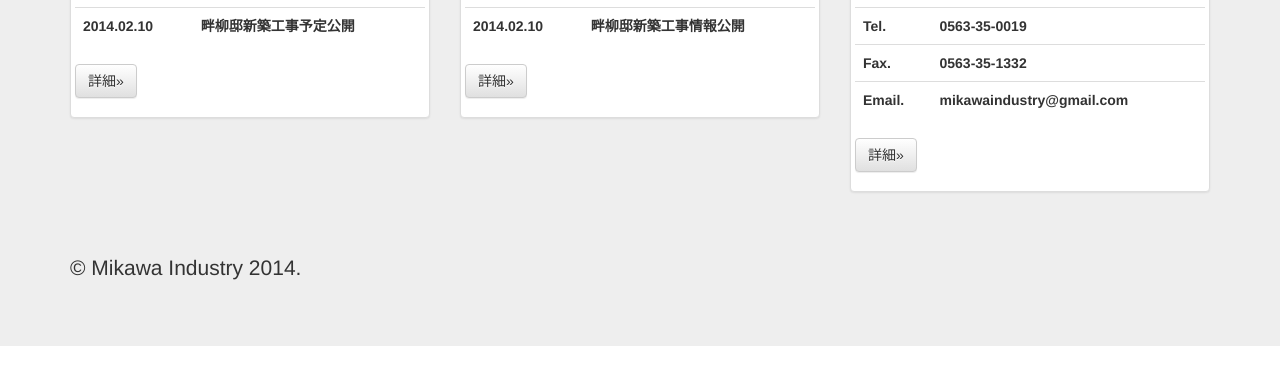
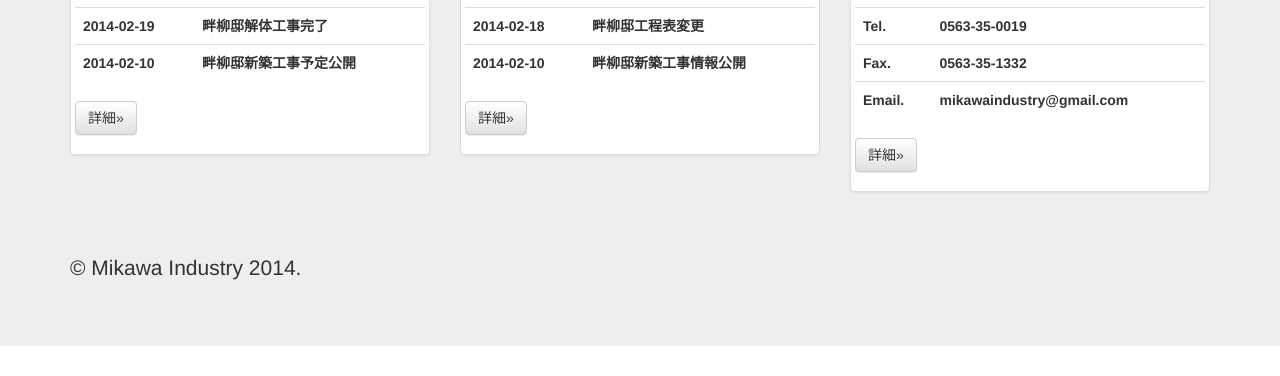
Before and after one commit to yuya1990/yuya1990.github.io, a plain HTML site: page mikawaindustry/index.html in a window 1280 px wide. Shown: the part 470-846 px from the top of the page. Drawn offline with nearby package versions, Linux system fonts and the light colour scheme.

Commit message:
MICISS Beta
20-Feb-2014
Top page update

```diff
--- a/mikawaindustry/index.html
+++ b/mikawaindustry/index.html
@@ -66,7 +66,11 @@
                         <h2>工事予定</h2>
                         <table class="table">
                             <tr>
-                                <th>2014.02.10</th>
+                                <th>2014-02-19</th>
+                                <th>畔柳邸解体工事完了</th>
+                            </tr>
+                            <tr>
+                                <th>2014-02-10</th>
                                 <th>畔柳邸新築工事予定公開</th>
                             </tr>
                         </table>
@@ -80,7 +84,11 @@
                         <h2>工事情報</h2>
                         <table class="table">
                             <tr>
-                                <th>2014.02.10</th>
+                                <th>2014-02-18</th>
+                                <th>畔柳邸工程表変更</th>
+                            </tr>
+                            <tr>
+                                <th>2014-02-10</th>
                                 <th>畔柳邸新築工事情報公開</th>
                             </tr>
                         </table>
```
